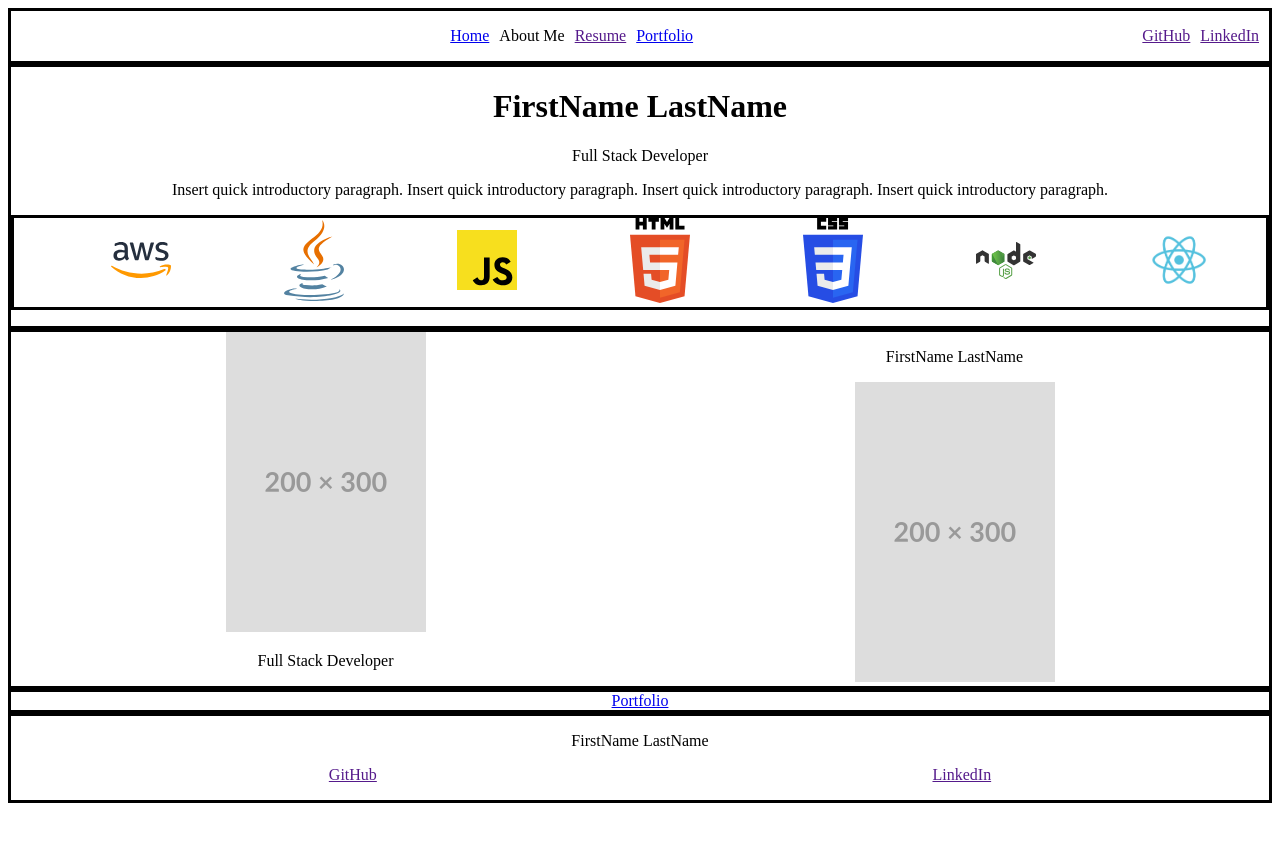
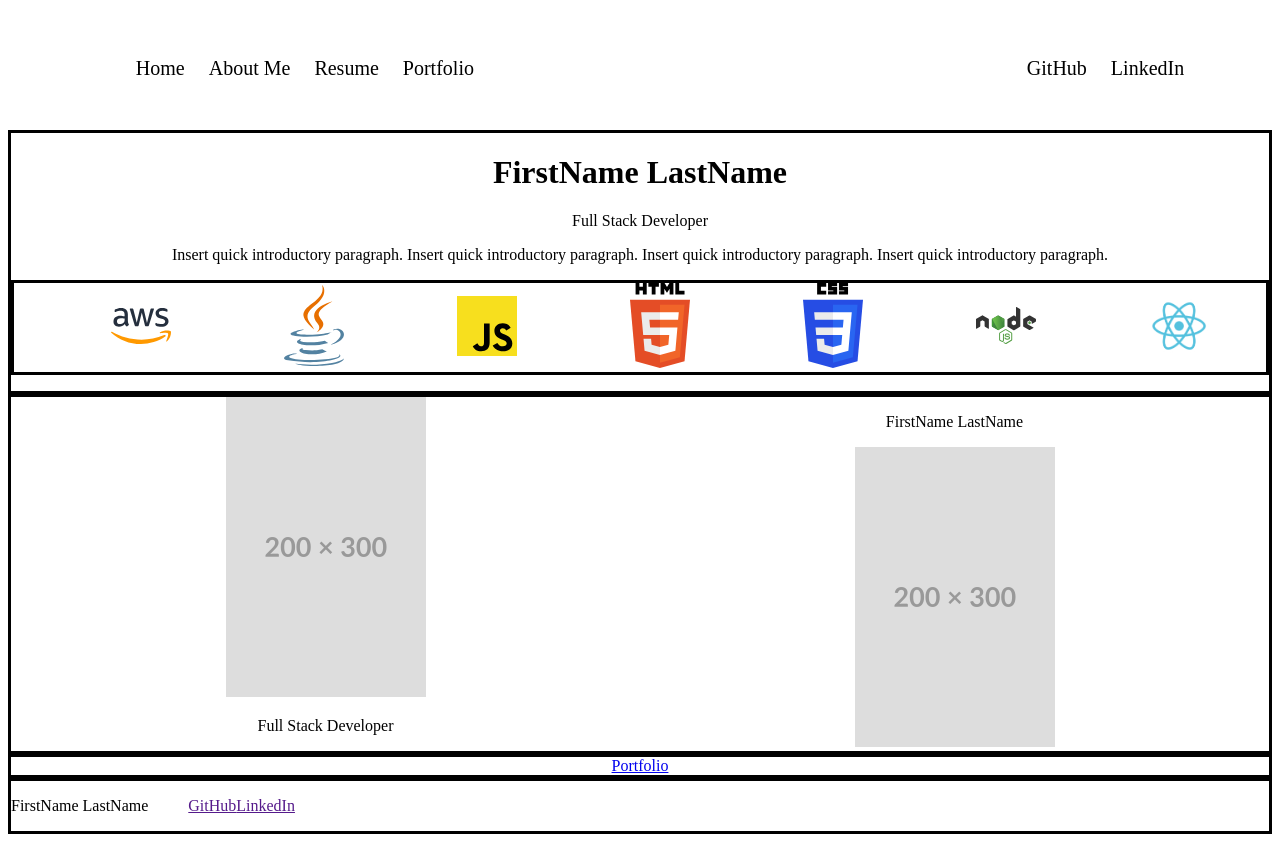
Before and after one commit to emergency22/portfolio-website, a React (Create React App) app: page /home in a window 1280 px wide. Before the commit the page ends 811 px from the top, so only its background shows below. Built offline with nearby package versions, Linux system fonts and the light colour scheme.

Commit message:
Header CSS edited, Footer started

```diff
--- a/src/App.css
+++ b/src/App.css
@@ -1,28 +1,57 @@
+/*Header Start*/
+
 .header {
-  display: flex;
-  border-style: solid;
+  width: 100%;
+  position: relative;
 }
 
-.headerNavMenu {
+nav {
   display: flex;
-  list-style: none;
-  margin: auto;
+  padding: 2% 6%;
+  justify-content: space-between;
+  align-items: center;
 }
 
-.headerNavMenu > li {
-  display: inline-block;
-  margin-right: 10px;
+.nav-links {
+  flex: 1;
+  text-align: left;
 }
 
-.headerPersonalLinks {
-  display: flex;
+.nav-links ul li {
   list-style: none;
+  display: inline-block;
+  padding: 8px 12px;
+  position: relative;
 }
 
-.headerPersonalLinks > li {
+.nav-links ul li a {
+  color: black;
+  text-decoration: none;
+  font-size: 20px;
+}
+
+.personal-links {
+  flex: 1;
+  text-align: right;
+}
+
+.personal-links ul li {
+  list-style: none;
   display: inline-block;
-  margin-right: 10px;
+  padding: 8px 12px;
+  position: relative;
 }
+
+.personal-links ul li a {
+  color: black;
+  text-decoration: none;
+  font-size: 20px;
+}
+
+/*Header End*/
+
+
+
 
 .introduction {
   border-style: solid;
@@ -109,9 +138,13 @@
     border-style: solid;
   }
 
+
+  /*Footer Start*/
+
   .footer {
     border-style: solid;
-    text-align: center;
+    /* text-align: center; */
+    display: flex;
   }
 
   .footerPersonalLinks {
@@ -122,3 +155,5 @@
   .footerPersonalLinks > li {
     margin: auto;
   }
+
+  /*Footer End*/
--- a/src/App.js
+++ b/src/App.js
@@ -1,7 +1,7 @@
 import { BrowserRouter, Routes, Route } from "react-router-dom";
 import Home from './pages/Home'
 import Portfolio from './pages/Portfolio'
-import PortfolioProjectPage from "./pages/PortfolioProjectPage";
+import PortfolioProjectPage from "../src/components/PortfolioProjectPage";
 
 export default function App() {
     return (
--- a/src/components/Footer.js
+++ b/src/components/Footer.js
@@ -1,4 +1,3 @@
-// import React from 'react'
 
 export default function Footer() {
     return (
--- a/src/components/Header.js
+++ b/src/components/Header.js
@@ -1,19 +1,24 @@
-// import React from 'react'
-
 export default function Header() {
     return (
-        <nav className="header">
-        <ul className="headerNavMenu">
-            <li><a href="./home">Home</a></li>
-            <li>About Me</li>
-            <li><a href="">Resume</a></li>
-            <li><a href="./portfolio">Portfolio</a></li>
-        </ul>
+    <section class="header">
+        <nav>
+            <div class="nav-links" id="navLinks">
+                <ul>
+                    <li><a href="">Home</a></li>
+                    <li><a href="">About Me</a></li>
+                    <li><a href="">Resume</a></li>
+                    <li><a href="">Portfolio</a></li>
+                </ul>
+            </div>
 
-        <ul className="headerPersonalLinks">
-            <li><a href="">GitHub</a></li>
-            <li><a href="">LinkedIn</a></li>
-        </ul>
+            <div class="personal-links" id="personalLinks">
+                <ul>
+                    <li><a href="">GitHub</a></li>
+                    <li><a href="">LinkedIn</a></li>
+                </ul>
+            </div>
+
         </nav>
+    </section>
     )
 }
--- /dev/null
+++ b/src/components/PortfolioProjectPage.js
@@ -0,0 +1,15 @@
+import Header from './Header'
+import Footer from './Footer'
+import ProjectContent from './ProjectContent'
+
+export default function PortfolioProjectPage() {
+    return (
+        <>
+            <div>
+                <Header />
+                <ProjectContent />
+                <Footer />
+            </div>
+        </>
+    )
+}
--- /dev/null
+++ b/src/components/ProjectContent.js
@@ -0,0 +1,52 @@
+import Picture from '../images/200x300.png'
+
+export default function ProjectContent() {
+    return(
+        <div className="projectContent">
+            <div className="projectOverview">
+                <h3>Project Title</h3>
+                <hr />
+                <p>A portfolio project to demonstrate my skills as a developer.</p>
+                <ul>
+                    <li>Industry: Tech</li>
+                    <li>Duration: 2 Weeks</li>
+                    <li>Members: Alex & Gabe</li>
+                </ul>
+                <img src={Picture} alt="Main Project Picture" />
+            </div>
+
+            <div className="projectDetails">
+                <div className="projectDetails-row">
+                    <div className="projectServices">
+                        <ul>
+                            <li>Frontend Web Development</li>
+                            <li>UX/UI Design</li>
+                        </ul>
+                    </div>
+                    <div className="projectTechnologies">
+                        <ul>
+                            <li>Java</li>
+                            <li>Javascript</li>
+                            <li>HTML</li>
+                            <li>CSS</li>
+                            <li>AWS</li>
+                            <li>React</li>
+                            <li>Git</li>
+                        </ul>
+                    </div>
+                    <div className="projectTeamComposition">
+                        <ul>
+                            <li>Alex Murillo</li>
+                            <li>Gabe Guio</li>
+                        </ul>
+                    </div>
+                </div>
+            </div>
+
+            <div className="projectChallenges">
+                <p>Talk about challenges here.</p>
+            </div>
+
+        </div>
+    )
+}
--- a/src/pages/PortfolioProjectPage.js
+++ /dev/null
@@ -1,11 +0,0 @@
-import Header from '../components/Header'
-import Footer from '../components/Footer'
-
-export default function PortfolioProjectPage() {
-    return (
-        <>
-        <Header />
-        <Footer />
-        </>
-    )
-}
```
